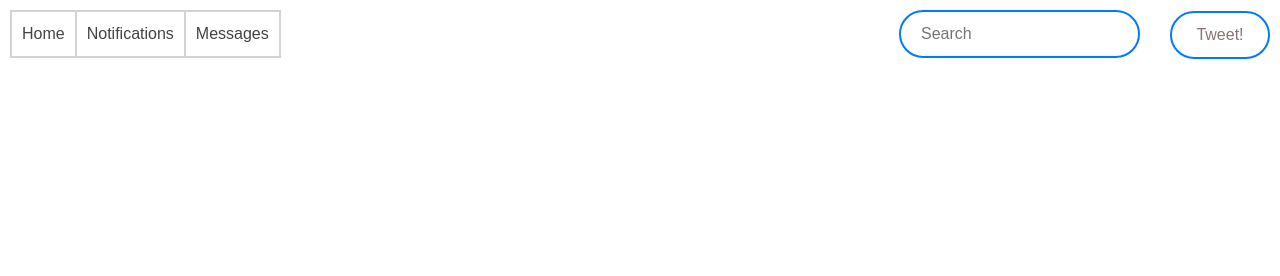
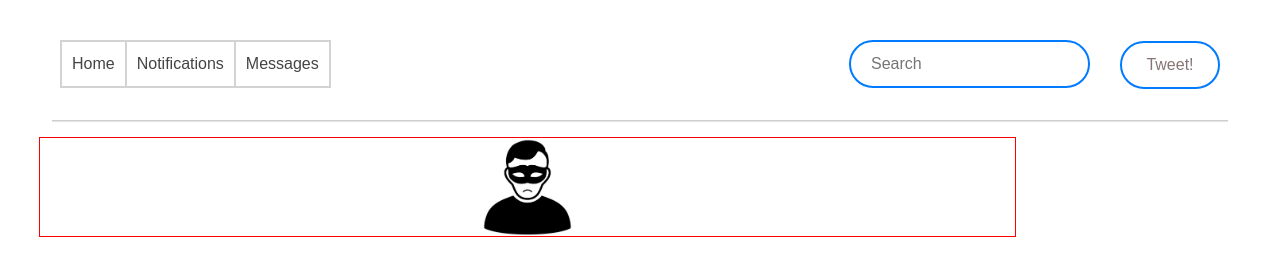
Before and after one commit to atrotter0/social-media-clone, a React app: page / in a window 1280 px wide. Built offline with nearby package versions, Linux system fonts and the light colour scheme.

Commit message:
Add url loader, file loader, adjust styles, add profile components and children

```diff
--- a/package.json
+++ b/package.json
@@ -3,9 +3,11 @@
   "version": "0.1.0",
   "private": true,
   "dependencies": {
+    "file-loader": "^2.0.0",
     "react": "^16.4.2",
     "react-dom": "^16.4.2",
-    "react-scripts": "1.1.5"
+    "react-scripts": "1.1.5",
+    "url-loader": "^1.1.1"
   },
   "scripts": {
     "start": "react-scripts start",
--- a/src/components/App.js
+++ b/src/components/App.js
@@ -1,12 +1,18 @@
 import React, { Component } from 'react';
 import logo from '../logo.svg';
 import '../styles/App.css';
-import Header from './Header.js';
+import Header from './Header';
+import Profile from './Profile';
 
 class App extends Component {
   render() {
     return (
-      <Header />
+      <div className="app">
+        <Header />
+        <div className="profile-columns">
+          <Profile />
+        </div>
+      </div>
     );
   }
 }
--- /dev/null
+++ b/src/components/Bio.js
@@ -0,0 +1,11 @@
+import React from 'react';
+
+function Bio() {
+  return (
+    <div>
+
+    </div>
+  );
+}
+
+export default Bio;
--- /dev/null
+++ b/src/components/CoverPhoto.js
@@ -0,0 +1,11 @@
+import React from 'react';
+
+function CoverPhoto() {
+  return (
+    <div>
+
+    </div>
+  );
+}
+
+export default CoverPhoto;
--- /dev/null
+++ b/src/components/Details.js
@@ -0,0 +1,16 @@
+import React from 'react';
+import CoverPhoto from './CoverPhoto';
+import ProfilePhoto from './ProfilePhoto';
+import ProfileInfo from './ProfileInfo';
+
+function Details() {
+  return (
+    <div>
+      <CoverPhoto />
+      <ProfilePhoto />
+      <ProfileInfo />
+    </div>
+  );
+}
+
+export default Details;
--- a/src/components/Header.js
+++ b/src/components/Header.js
@@ -5,9 +5,12 @@ import '../styles/Header.css';
 
 function Header() {
   return (
-    <div className="header">
-      <NavBar />
-      <Search />
+    <div>
+      <div className="header">
+        <NavBar />
+        <Search />
+      </div>
+      <hr/>
     </div>
   );
 }
--- /dev/null
+++ b/src/components/Profile.js
@@ -0,0 +1,14 @@
+import React from 'react';
+import Details from './Details';
+import Bio from './Bio';
+
+function Profile() {
+  return (
+    <div>
+      <Details />
+      <Bio />
+    </div>
+  );
+}
+
+export default Profile;
--- /dev/null
+++ b/src/components/ProfileInfo.js
@@ -0,0 +1,11 @@
+import React from 'react';
+
+function ProfileInfo() {
+  return (
+    <div>
+
+    </div>
+  );
+}
+
+export default ProfileInfo;
--- /dev/null
+++ b/src/components/ProfilePhoto.js
@@ -0,0 +1,13 @@
+import React from 'react';
+import profileImagePlaceholder from '../assets/images/sad-anon.jpg';
+import '../styles/ProfilePhoto.css';
+
+function ProfilePhoto() {
+  return (
+    <div className="profilePhoto">
+      <img src={profileImagePlaceholder} />
+    </div>
+  );
+}
+
+export default ProfilePhoto;
--- a/src/styles/App.css
+++ b/src/styles/App.css
@@ -1,28 +1,9 @@
-.App {
+.app {
   text-align: center;
+  margin: 40px;
 }
 
-.App-logo {
-  animation: App-logo-spin infinite 20s linear;
-  height: 80px;
+.profile-columns {
+  display: flex;
+  justify-content: space-between;
 }
-
-.App-header {
-  background-color: #222;
-  height: 150px;
-  padding: 20px;
-  color: white;
-}
-
-.App-title {
-  font-size: 1.5em;
-}
-
-.App-intro {
-  font-size: large;
-}
-
-@keyframes App-logo-spin {
-  from { transform: rotate(0deg); }
-  to { transform: rotate(360deg); }
-}
--- a/src/styles/Header.css
+++ b/src/styles/Header.css
@@ -1,5 +1,12 @@
 .header {
   display: flex;
   justify-content: space-between;
-  margin-top: 10px;
+  margin: 0px 20px;
 }
+
+hr {
+  width: 98%;
+  margin: 20 auto;
+  height: 1px;
+  background-color: #e5e5e5;
+}
--- a/src/styles/NavBar.css
+++ b/src/styles/NavBar.css
@@ -5,7 +5,6 @@
 .nav ul {
   list-style-type: none;
   padding: 0px;
-  margin-left: 10px;
 }
 
 .nav ul li {
--- /dev/null
+++ b/src/styles/ProfilePhoto.css
@@ -0,0 +1,8 @@
+.profilePhoto {
+  width: 100%;
+  outline: 1px solid red;
+}
+
+.profilePhoto img {
+  width: 10%;
+}
--- a/src/styles/Search.css
+++ b/src/styles/Search.css
@@ -1,7 +1,3 @@
-.search {
-  margin-right: 10px;
-}
-
 .search-box {
   border: 2px solid #007bff;
   padding: 10px;
```
Also changed, not shown: src/assets/images/sad-anon.jpg (added), 1 other file.
